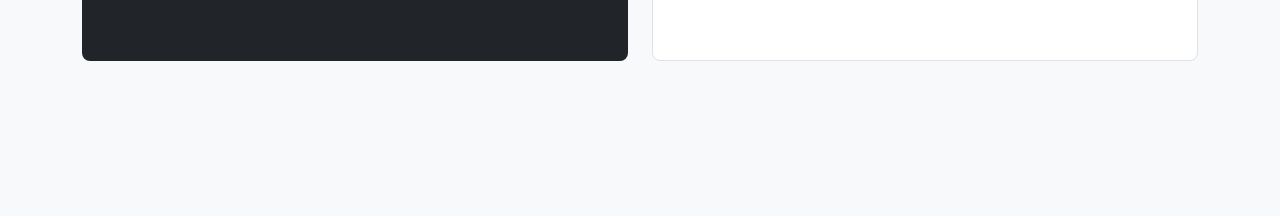
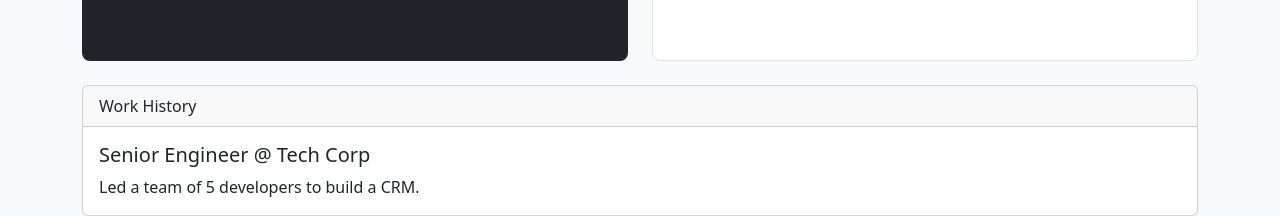
Before and after one commit to abhinavdev04/abhinav-resume, a plain HTML site: page index.html in a window 1280 px wide. Shown: the part 625-841 px from the top of the page. Before the commit the page ends 800 px from the top, so only its background shows below. Drawn offline with nearby package versions, Linux system fonts and the light colour scheme.

Commit message:
feat/add experience

```diff
--- a/index.html
+++ b/index.html
@@ -43,7 +43,17 @@
   </div>
 </div>
 
-      <!-- Experience Section Placeholder -->
+<div class="row">
+  <div class="col-12">
+    <div class="card">
+      <div class="card-header">Work History</div>
+      <div class="card-body">
+        <h5 class="card-title">Senior Engineer @ Tech Corp</h5>
+        <p class="card-text">Led a team of 5 developers to build a CRM.</p>
+      </div>
+    </div>
+  </div>
+</div>
 
     </div>
   </body>
```
